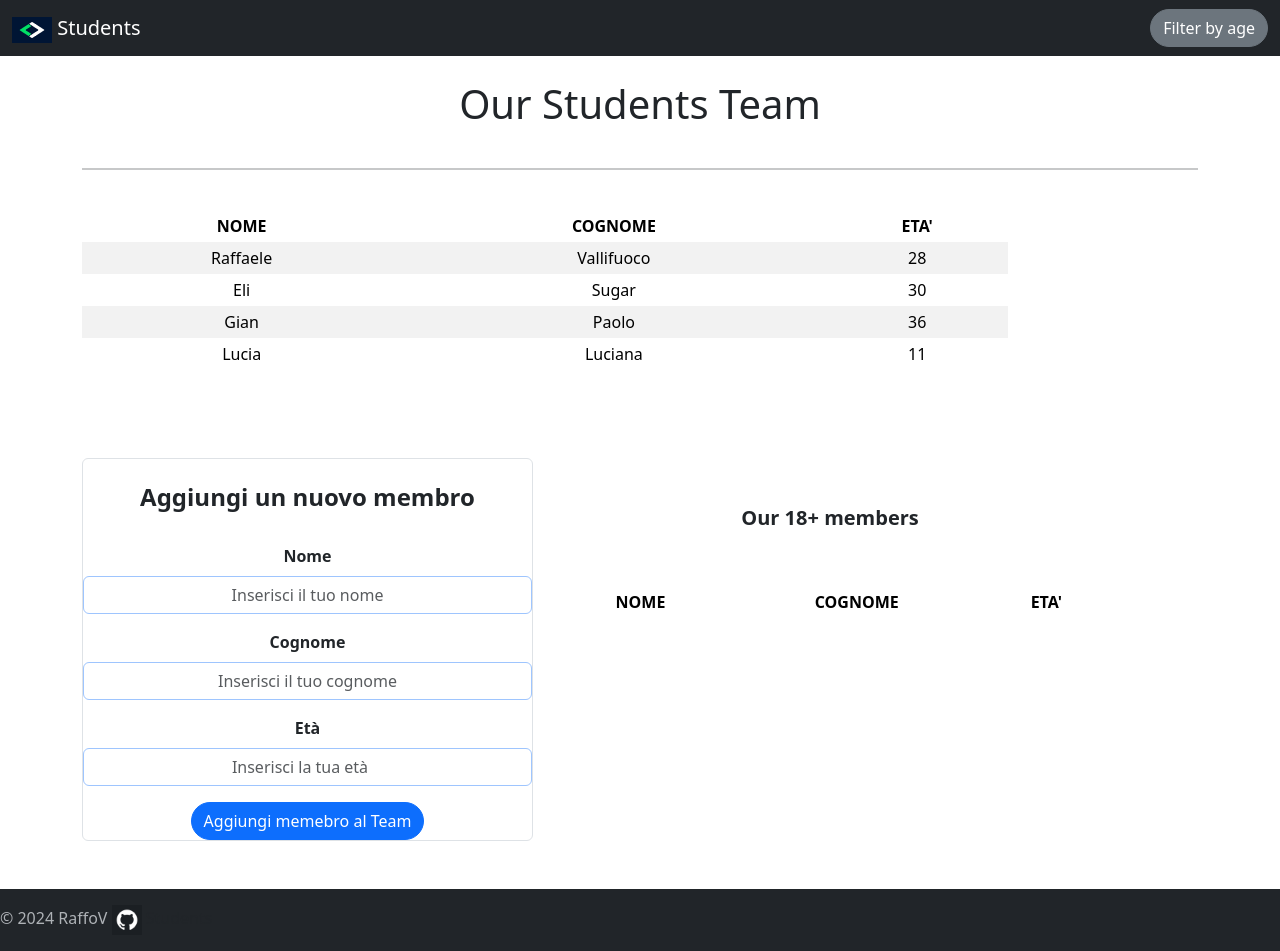
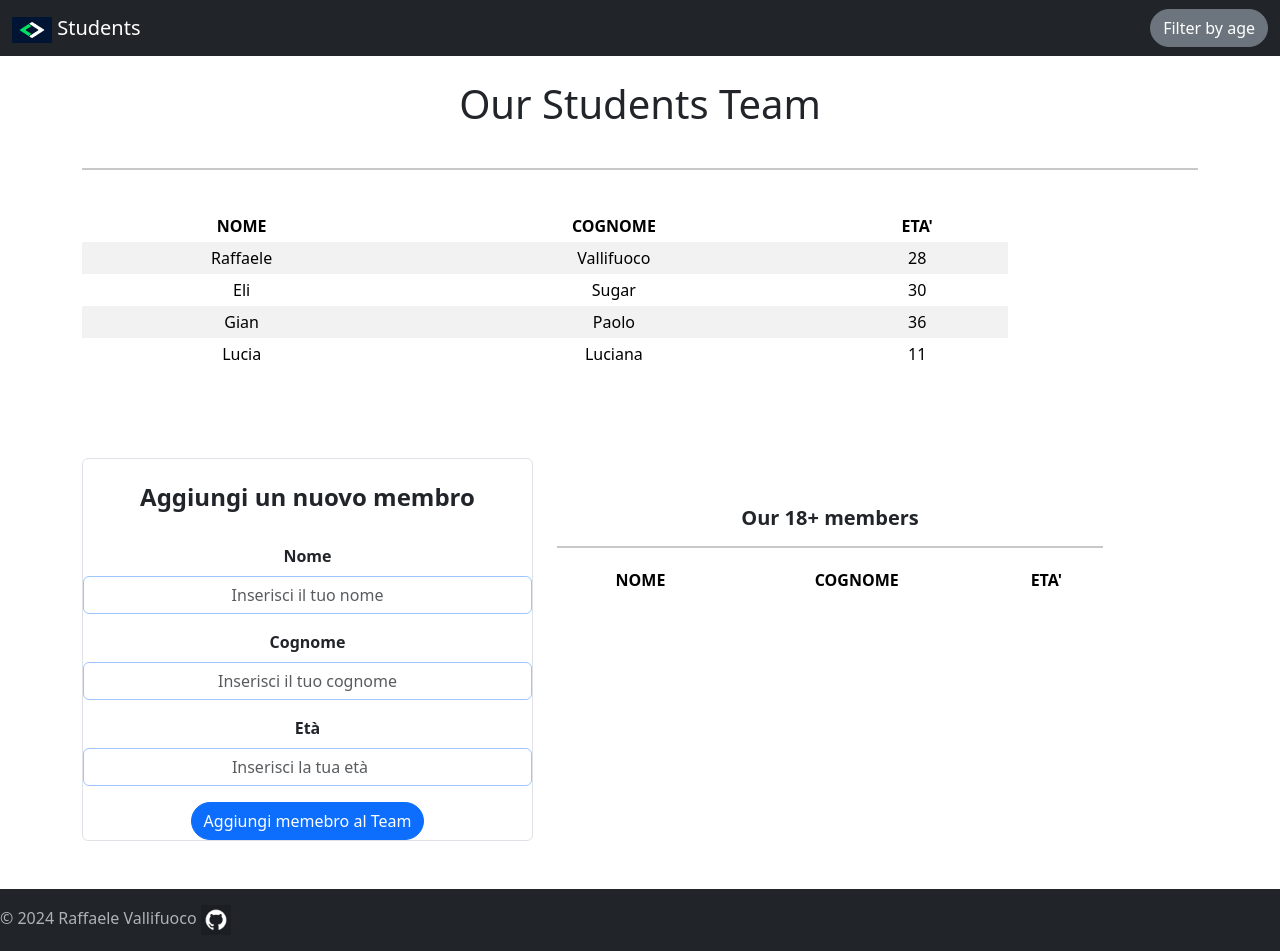
Before and after one commit to RaffaeleVallifuoco/-js-oggetti-studenti, a plain HTML site: page index.html in a window 1280 px wide. Drawn offline with nearby package versions, Linux system fonts and the light colour scheme.

Commit message:
EDIT : layout element

```diff
--- a/Js/newApp.js
+++ b/Js/newApp.js
@@ -111,7 +111,7 @@ function svuota() {
 // filtra
 
 function filtra (member) {
-    const people = studentTable.filter(studentTable => studentTable.age >= 18);
+    let people = studentTable.filter(studentTable => studentTable.age >= 18);
     console.log(people);
     for (let i = 0; i < people.length; i++) {
         const filterPeople = people[i];
--- a/index.html
+++ b/index.html
@@ -88,8 +88,9 @@
                         </div>
 
                         <!-- RIGHT COL -->
-                        <div class="col-6 ">
-                            <h5 class="py-5 fw-bold">Our 18+ members</h5>
+                        <div class="col-6 py-5 ">
+                            <h5 class=" fw-bold">Our 18+ members</h5>
+                            <hr class="border-2">
                             <table class="table  table-striped table-borderless table-sm ">
                                 <thead>
                                     <tr>
@@ -111,11 +112,11 @@
     </main>
 
     <footer class="bg-dark mt-auto py-3 " data-bs-theme="dark">
-        <span class="col-md-4 mb-0 text-body-secondary">© 2024 RaffoV</span>
-        <a class="navbar-brand" href="#">
-            <img src="./img/github-6980894_1280.webp" alt="Logo" width="30" height="30"
+        <span class="col-md-4 mb-0 text-body-secondary">© 2024 Raffaele Vallifuoco</span>
+        <a class="navbar-brand" href="https://github.com/">
+            <img src="./img/github-6980894_1280.webp" alt="Git Profile" width="30" height="30"
                 class="d-inline-block align-text-center">
-            Students
+
         </a>
     </footer>
 
```
